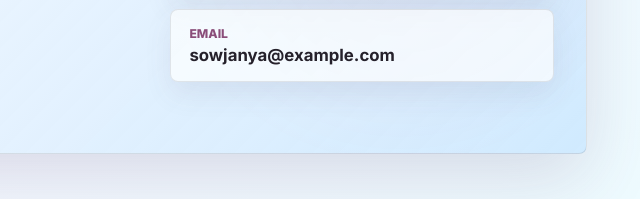
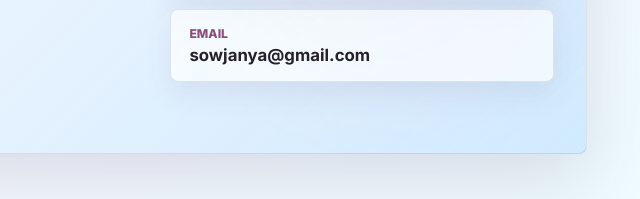
Before and after one commit to jami-manasa/art_album, a plain HTML site: page index.html in a window 1280 px wide. Shown: the part 2238-2437 px from the top of the page, 633-1273 px from the left. Drawn offline with nearby package versions, Linux system fonts and the light colour scheme.

Commit message:
Update meta description and email address
Updated the description meta tag and corrected the email address.

```diff
--- a/index.html
+++ b/index.html
@@ -3,7 +3,7 @@
   <head>
     <meta charset="utf-8">
     <meta name="viewport" content="width=device-width, initial-scale=1">
-    <meta name="description" content="Sowjanya Silla Art Gallery - a vibrant pastel online gallery.">
+    <meta name="description" content="Sowjanya Silla Art Gallery">
     <title>Sowjanya Silla Art Gallery</title>
     <link rel="preconnect" href="https://fonts.googleapis.com">
     <link rel="preconnect" href="https://fonts.gstatic.com" crossorigin>
@@ -79,7 +79,7 @@
           </a>
           <a class="contact-link" href="mailto:sowjanya@example.com?subject=Artwork%20Inquiry">
             <span>Email</span>
-            <strong>sowjanya@example.com</strong>
+            <strong>sowjanya@gmail.com</strong>
           </a>
         </div>
       </section>
```
